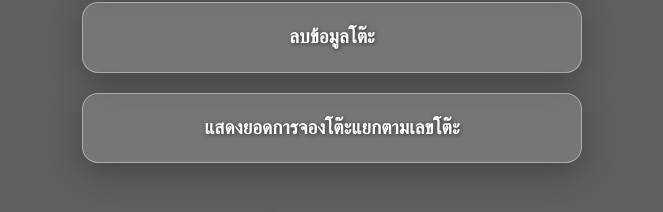
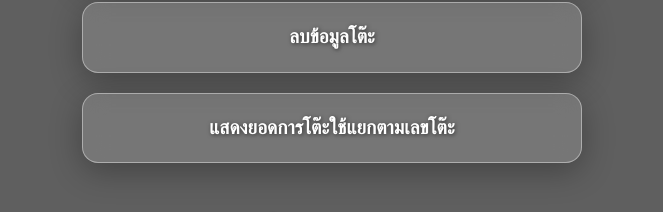
Before and after one commit to Apichat839/BUKKATY-SHABU, a Next.js app in the folder BUKKATY-SHABU/employee-app/: page /staff/tables in a window 1280 px wide. Shown: the part 329-541 px from the top of the page, without its empty margins (308-971 px from the left). Built offline with nearby package versions, Linux system fonts and the light colour scheme.

Commit message:
แก้เขียนผิด

```diff
--- a/BUKKATY-SHABU/employee-app/src/app/staff/tables/page.js
+++ b/BUKKATY-SHABU/employee-app/src/app/staff/tables/page.js
@@ -10,7 +10,7 @@ export default function TableMenuPage() {
         { title: "เพิ่มโต๊ะ", path: "/staff/tables/add" },
         { title: "แก้ไขข้อมูลโต๊ะ", path: "/staff/tables/edit" },
         { title: "ลบข้อมูลโต๊ะ", path: "/staff/tables/delete" },
-        { title: "แสดงยอดการจองโต๊ะแยกตามเลขโต๊ะ", path: "/staff/tables/history" }
+        { title: "แสดงยอดการโต๊ะใช้แยกตามเลขโต๊ะ", path: "/staff/tables/history" }
     ];
 
     return (
```
